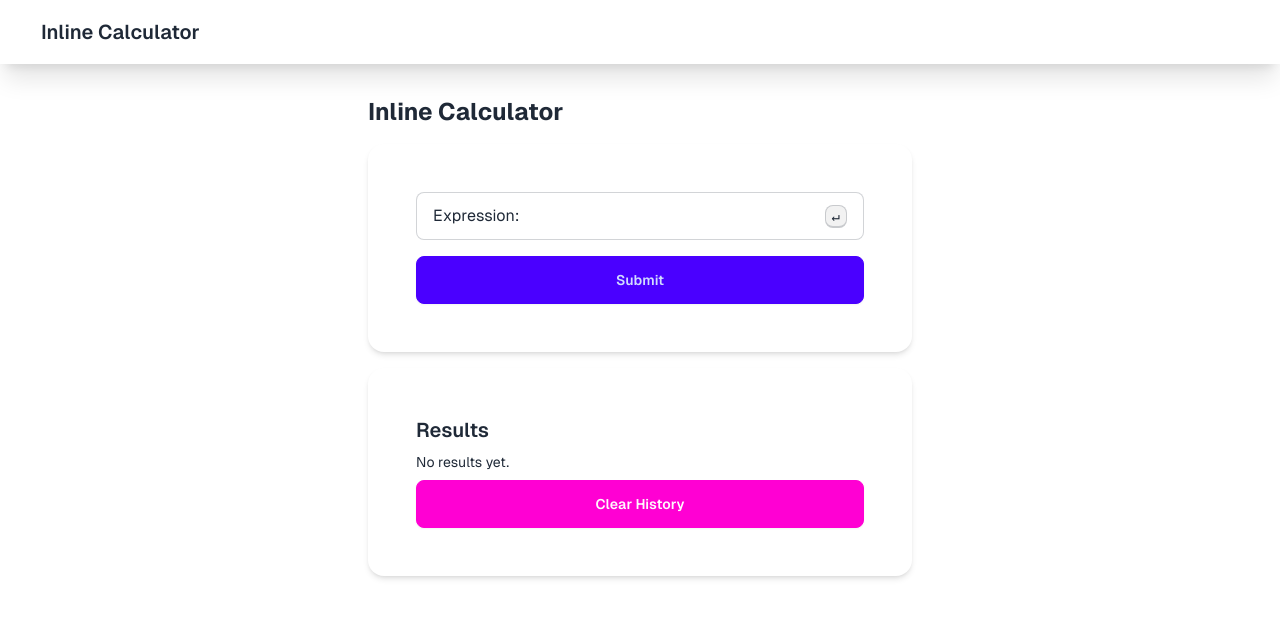
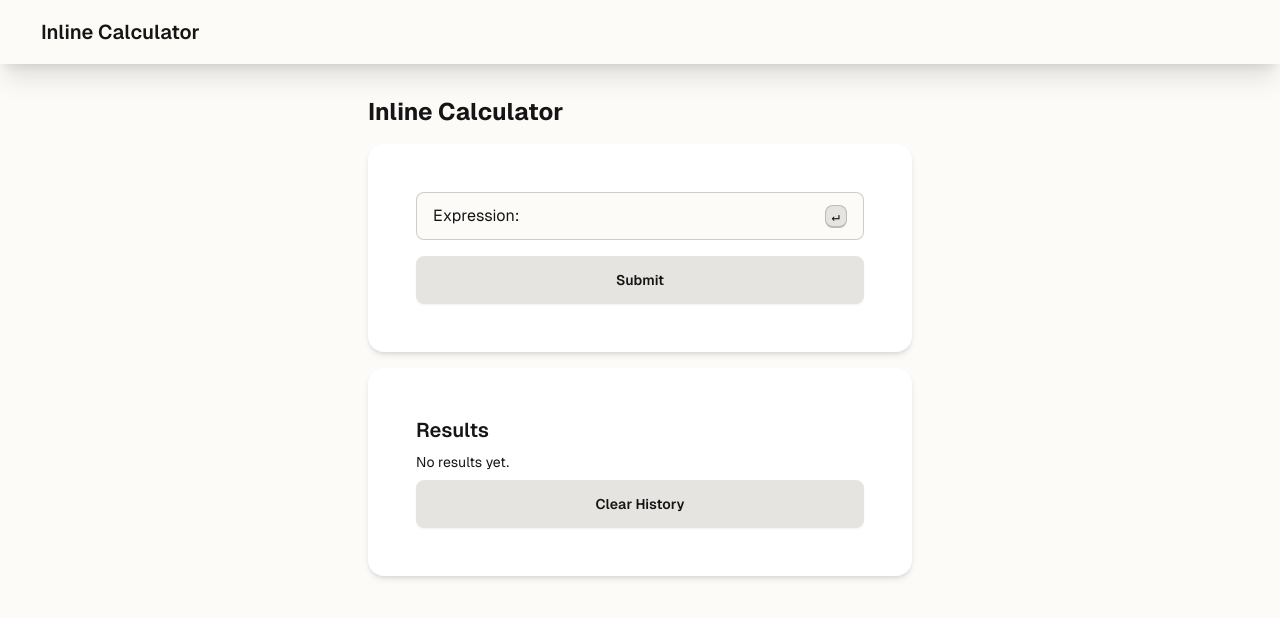
Before and after one commit to jonashaas/calculator, a Next.js app: page / in a window 1280 px wide. Shown: the top 618 px of the page. Built offline with nearby package versions, Linux system fonts and the light colour scheme.

Commit message:
override default bg color in light theme

```diff
--- a/tailwind.config.js
+++ b/tailwind.config.js
@@ -6,7 +6,13 @@ module.exports = {
     "./src/app/**/*.{js,ts,jsx,tsx,mdx}",
   ],
   daisyui: {
-    themes: ["light", "dark", "sunset", "emerald"],
+    themes: [
+      {
+        light: {
+          "base-100": "#fcfbf8",
+        },
+      },
+      "dark", "sunset", "emerald", "cupcake"],
   },
   plugins: [
     require('daisyui'),
```
